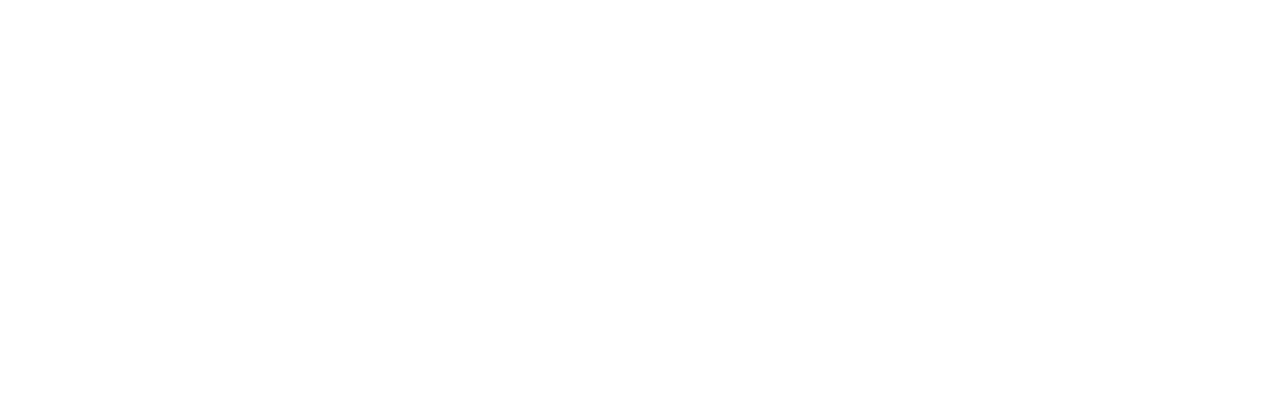
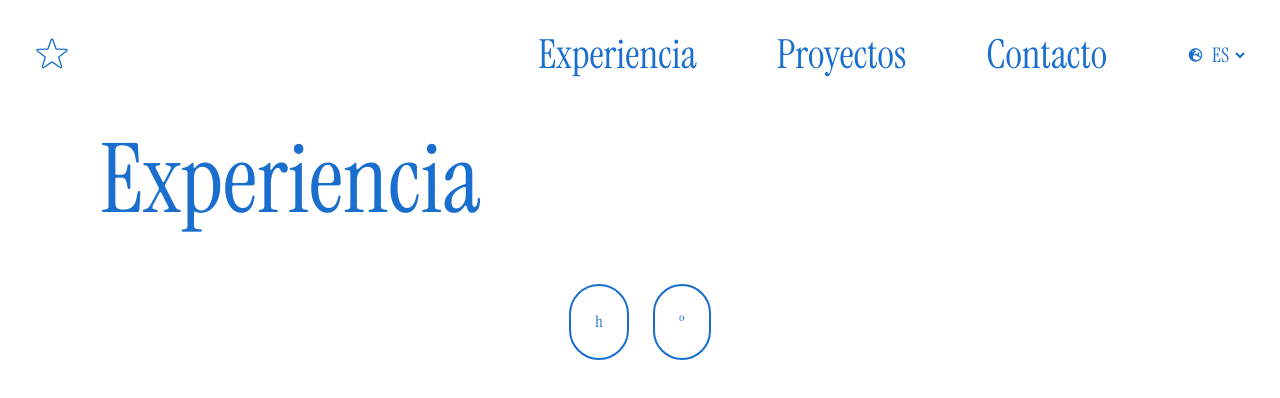
Before and after one commit to noe-xyz/Noe, a Vue app: page /en/experience in a window 1280 px wide. Before the commit this address had no page. Shown: the top 398 px of the page. Built offline with nearby package versions, Linux system fonts and the light colour scheme.

Commit message:
[wip] added experience page

```diff
--- a/router.js
+++ b/router.js
@@ -1,6 +1,7 @@
 import { createRouter, createWebHistory } from 'vue-router'
 import Home from './src/Home.vue'
 import Projects from './src/Projects.vue'
+import Experience from './src/Experience.vue'
 import { i18n } from './src/messages.js'
 
 const routes = [
@@ -16,10 +17,12 @@
   // Español
   { path: '/es', component: Home },
   { path: '/es/projects', component: Projects },
+  { path: '/es/experience', component: Experience },
 
   // Inglés
   { path: '/en', component: Home },
   { path: '/en/projects', component: Projects },
+  { path: '/en/experience', component: Experience },
 ]
 
 const router = createRouter({
--- /dev/null
+++ b/src/Experience.vue
@@ -0,0 +1,38 @@
+<template>
+
+  <div class="min-h-screen">
+
+    <!-- Header -->
+    <Header />
+
+    <!-- Título -->
+    <Title />
+
+    <!-- Main -->
+    <section class="min-h-screen flex justify-center items-start mt-4">
+      <main class="flex flex-col md:flex-row justify-center items-center md:items-start space-y-6 md:space-y-0 md:space-x-6 px-4 md:px-0">
+        <div class="border-[#1A6ECE] border-2 rounded-[35px] p-6 max-w-md">
+            h
+        </div>
+        <div class="border-[#1A6ECE] border-2 rounded-[35px] p-6 max-w-md">
+            º
+        </div>
+      </main>
+    </section>
+
+
+  </div>
+
+</template>
+
+<script>
+import Header from './components/Header.vue'
+import Title from './components/Title.vue'
+
+export default {
+  name: 'Experience',
+  components: {
+    Header, Title
+  },
+}
+</script>
--- a/src/components/Header.vue
+++ b/src/components/Header.vue
@@ -35,7 +35,7 @@
 
             <!-- Menú -->
             <nav class="hidden md:flex space-x-20 links">
-                <a href="#experiencia" :title="$t('header.experience')" class="hover-underline-animation left">{{ $t('header.experience') }}</a>
+                <a :href="'/' + $i18n.locale + '/experience'" class="hover-underline-animation left">{{ $t('header.experience') }}</a>
                 <a :href="'/' + $i18n.locale + '/projects'" :title="$t('header.projects')" class="hover-underline-animation left">{{ $t('header.projects') }}</a>
                 <a href="#contacto" :title="$t('header.contact')" class="hover-underline-animation left">{{ $t('header.contact') }}</a>
             </nav>
```
